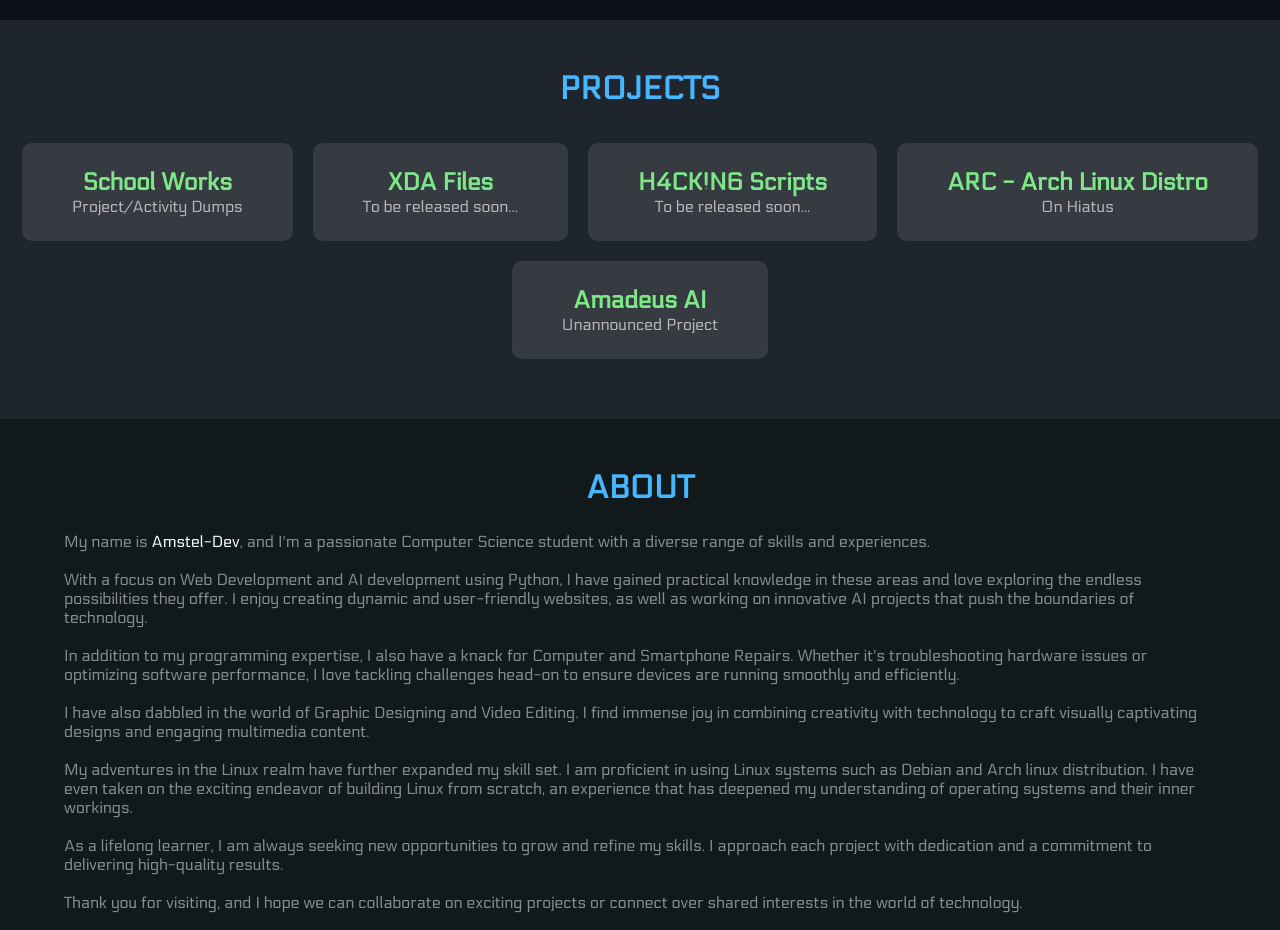
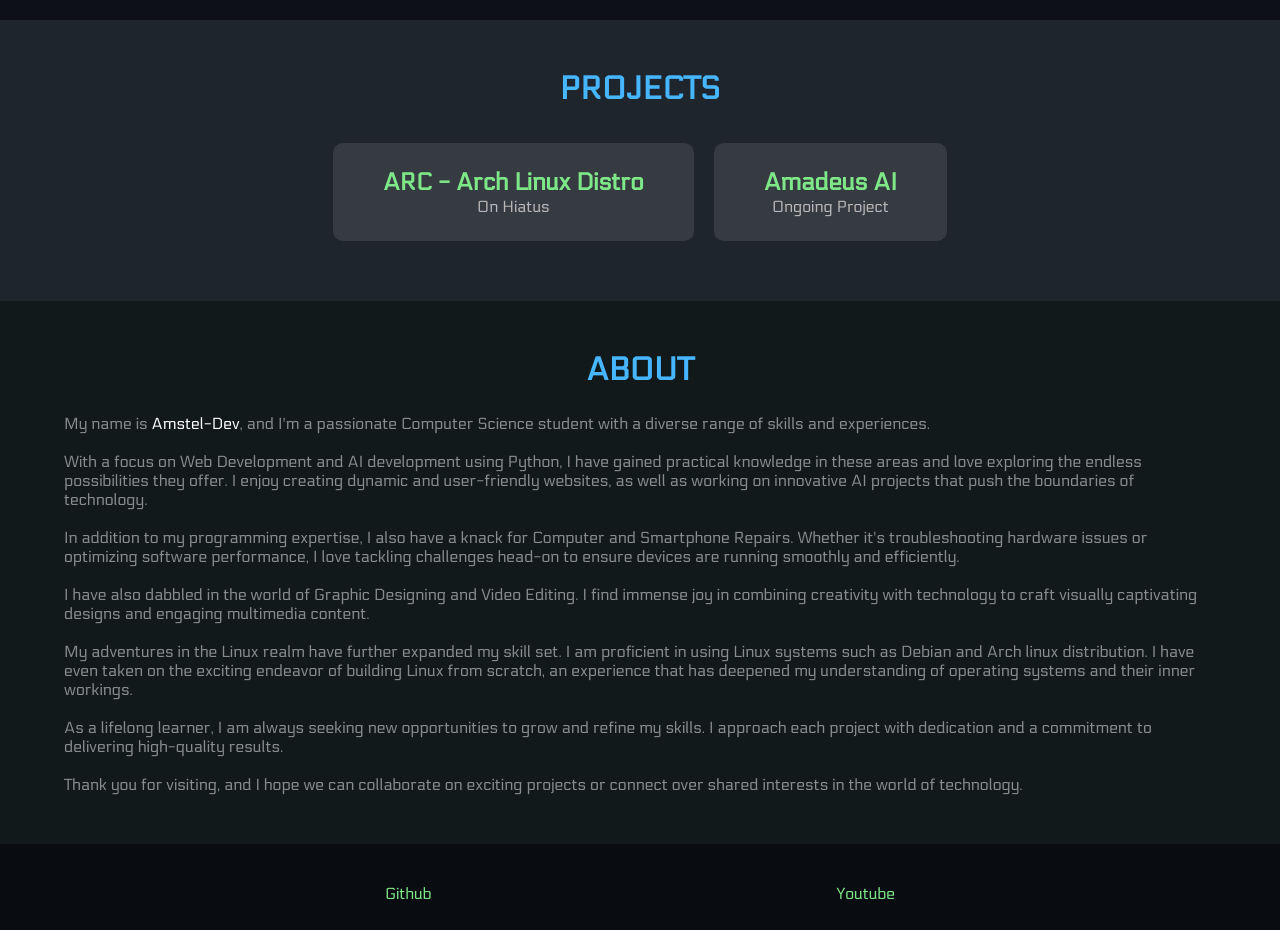
Before and after one commit to Amstel-DEV/amstel-dev.github.io, a plain HTML site: page index.html in a window 1280 px wide. Shown: the part 780-1710 px from the top of the page. Drawn offline with Linux system fonts and the light colour scheme.

Commit message:
Page Content Update
- Project Amadeus entry added
- Page 404 link revision.

```diff
--- a/index.html
+++ b/index.html
@@ -37,7 +37,7 @@
         <div class="container">
             <h1>Projects</h1>
             <ul>
-                <li id="p1">
+                <!-- <li id="p1">
                     <h2>School Works</h2>
                     <p>Project/Activity Dumps</p>
                 </li>
@@ -48,15 +48,17 @@
                 <li id="p3">
                     <h2>H4CK!N6 Scripts</h2>
                     <p>To be released soon...</p>
-                </li>
+                </li> -->
                 <li id="p4">
                     <h2>ARC - Arch Linux Distro</h2>
                     <p>On Hiatus</p>
                 </li>
-                <li id="p5">
-                    <h2>Amadeus AI</h2>
-                    <p>Unannounced Project</p>
-                </li>
+                <a href="https://github.com/Amstel-DEV/amadeus" target="_blank">
+                    <li id="p5">
+                        <h2>Amadeus AI</h2>
+                        <p>Ongoing Project</p>
+                    </li>
+                </a>
             </ul>
         </div>
     </div>
```
Also changed, not shown: 404.html (+2 -3 lines).
